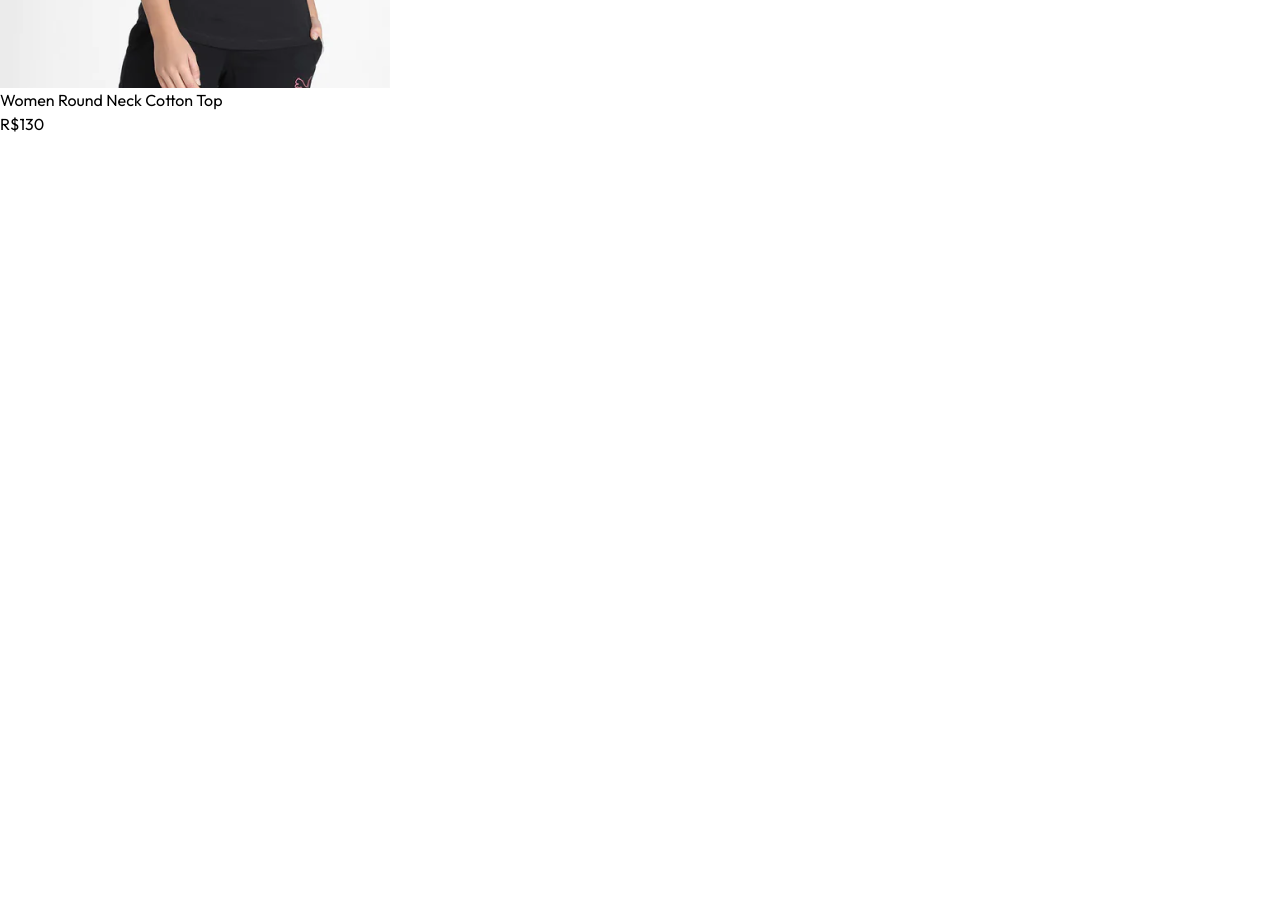
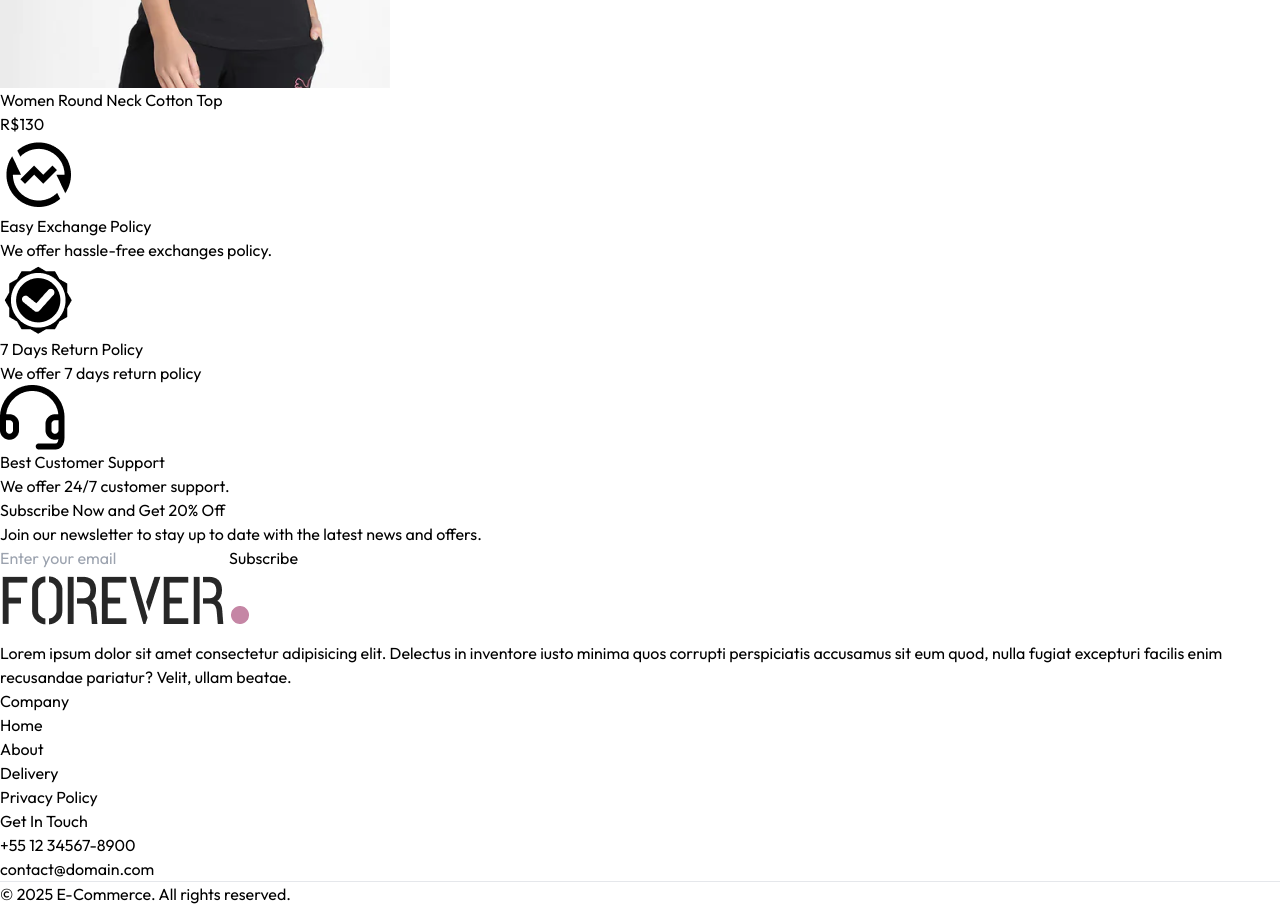
Before and after one commit to AndreLuiiZSantosS/e-comerce, a React (Vite) app: page / in a window 1280 px wide. Shown: the part 9080-9986 px from the top of the page. Before the commit the page ends 9216 px from the top, so only its background shows below. Built offline with nearby package versions, Linux system fonts and the light colour scheme.

Commit message:
Fixing Erros And Buiding Footer Section

```diff
--- a/src/App.jsx
+++ b/src/App.jsx
@@ -10,6 +10,7 @@
 import PlaceOrder from './pages/PlaceOrder'
 import Orders from './pages/Orders'
 import Navbar from './components/NavBar'
+import Footer from './components/Footer'
 
 
 const App = () => {
@@ -27,7 +28,7 @@
         <Route path='/place-order' element={<PlaceOrder/>} />
         <Route path='/orders' element={<Orders/>} />
       </Routes>
-
+      <Footer />
     </div>
   )
 }
--- /dev/null
+++ b/src/components/Footer.jsx
@@ -0,0 +1,45 @@
+import React from 'react'
+import { assets } from '../assets/assets'
+
+const Footer = () => {
+  return (
+    <div>
+      <div className='flex flex-col sm:grid grid-cols-[3fr_1fr_1fr] gap-14 my-10 mt-40 text-sm'>
+
+        <div>
+            <img src={assets.logo} className='mb-5 w-32' alt="" />
+            <p className='w-full md:w-2/3 text-gray-600'>
+                Lorem ipsum dolor sit amet consectetur adipisicing elit. Delectus in inventore iusto minima quos corrupti perspiciatis accusamus sit eum quod, nulla fugiat excepturi facilis enim recusandae pariatur? Velit, ullam beatae.
+                </p>
+        </div>
+
+        <div>
+            <p className='text-xl font-medium mb-5'>Company</p>
+            <ul className='flex flex-col gap-1 text-gray-600'>
+                <li>Home</li>
+                <li>About</li>
+                <li>Delivery</li>
+                <li>Privacy Policy</li>
+            </ul>
+        </div>
+
+        <div>
+            <p className='text-xl font-medium mb-5'>Get In Touch</p>
+            <ul className='flex flex-col gap-1 text-gray-600'>
+                <li>+55 12 34567-8900</li>
+                <li>contact@domain.com</li>
+            </ul>
+        </div>
+
+      </div>
+
+        <div>
+            <hr />
+            <p className='py-5 text-sm text-center'>© 2025 E-Commerce. All rights reserved.</p>
+        </div>
+
+    </div>
+  )
+}
+
+export default Footer
--- /dev/null
+++ b/src/components/NewsLetter.jsx
@@ -0,0 +1,23 @@
+import React from 'react'
+
+const NewsLetter = () => {
+
+    const onSubmitHandler = (event) => {
+        event.preventDefault();
+    }
+
+  return (
+    <div className='text-center'>
+        <p className='text-2xl font-medium text-gray-800'>Subscribe Now and Get 20% Off</p>
+        <p className='text-gray-400 my-3'>
+            Join our newsletter to stay up to date with the latest news and offers.
+        </p>
+        <form onSubmit={onSubmitHandler} className='w-full sm:w-1/2 flex item-center gap-3 mx-auto my-6 border pl-3'>
+            <input className='w-full sm:flex-1 outline-none' type="email" placeholder='Enter your email' required/>
+            <button className='bg-black text-white text-xs px-10 py-4' type='submit'>Subscribe</button>
+        </form>
+    </div>
+  )
+}
+
+export default NewsLetter
--- /dev/null
+++ b/src/components/OurPolicy.jsx
@@ -0,0 +1,28 @@
+import React from 'react'
+import { assets } from '../assets/assets'
+
+const OurPolicy = () => {
+  return (
+    <div className='flex flex-col sm:flex-row justify-around gap-12 sm:gap-2 text-center py-20 text-xs sm:text-sm md:text-base text-gray-700'>
+
+        <div>
+            <img src={assets.exchange_icon} className='w-12 m-auto mb-5' alt="" />
+            <p className='font-semibold'>Easy Exchange Policy</p>
+            <p className='text-gray-400'>We offer hassle-free exchanges policy.</p>
+        </div>
+        <div>
+            <img src={assets.quality_icon} className='w-12 m-auto mb-5' alt="" />
+            <p className='font-semibold'>7 Days Return Policy</p>
+            <p className='text-gray-400'>We offer 7 days return policy</p>
+        </div>
+        <div>
+            <img src={assets.support_img} className='w-12 m-auto mb-5' alt="" />
+            <p className='font-semibold'>Best Customer Support</p>
+            <p className='text-gray-400'>We offer 24/7 customer support.</p>
+        </div>
+
+    </div>
+  )
+}
+
+export default OurPolicy
--- a/src/pages/Home.jsx
+++ b/src/pages/Home.jsx
@@ -2,6 +2,8 @@
 import Hero from '../components/Hero'
 import LatestCollection from '../components/LatestCollection'
 import BestSeller from '../components/BestSeller'
+import OurPolicy from '../components/OurPolicy'
+import NewsLetter from '../components/NewsLetter'
 
 
 const Home = () => {
@@ -10,6 +12,8 @@
       <Hero />
       <LatestCollection />
       <BestSeller />
+      <OurPolicy />
+      <NewsLetter />
     </div>
   )
 }
```
Also changed, not shown: 1 other file (tests, documents, lock files or other folders).
